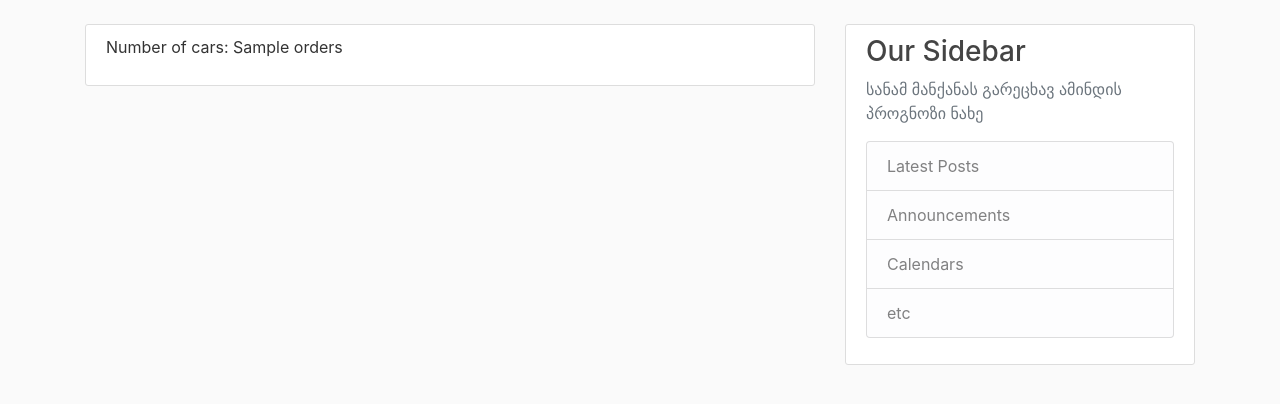
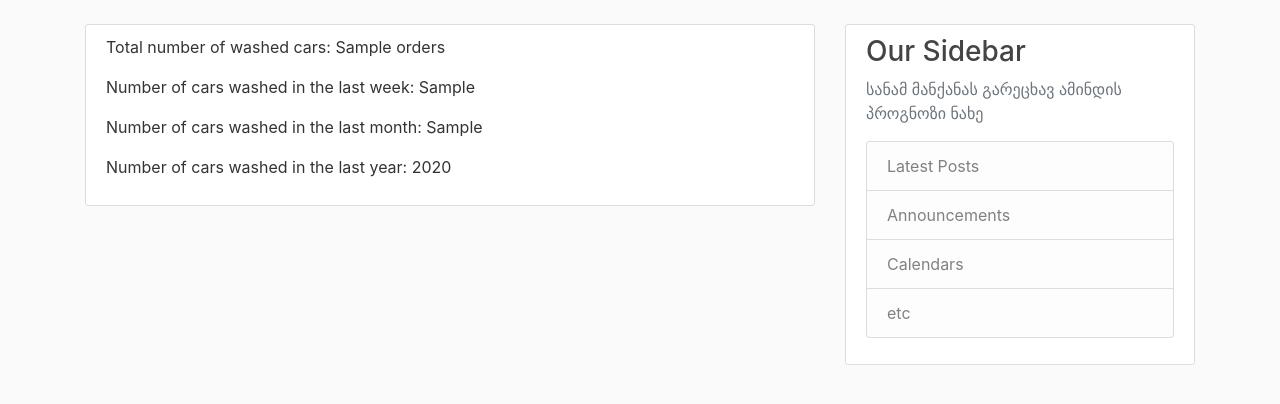
Before and after one commit to MariamKipshidze/car_wash, a Django app: template car_wash_app/templates/car_wash_app/employee_detail.html in a window 1280 px wide. Shown: the part 56-460 px from the top of the page. Run offline with Django 3.2, Linux system fonts and the light colour scheme; the template is opened without the code that fills it: most values are stand-ins (such as "Sample title", 1, 10 or a date in 2020); some libraries are stand-ins or nearby versions.

Commit message:
adding filters for orders to count last week, month and year washed  cars number

```diff
--- a/car_wash_app/templates/car_wash_app/employee_detail.html
+++ b/car_wash_app/templates/car_wash_app/employee_detail.html
@@ -1,7 +1,11 @@
 {% extends "car_wash_app/base.html" %}
 {% block content %}
 <article class="media content-section">
-    <p>Number of cars: {{orders}}</p>
-
+    <div>
+        <p>Total number of washed cars: {{orders}}</p>
+        <p>Number of cars washed in the last week: {{week_orders}}</p>
+        <p>Number of cars washed in the last month: {{month_orders}}</p>
+        <p>Number of cars washed in the last year: {{year_orders}}</p>
+    </div>
 </article>
 {% endblock content%}
```
Also changed, not shown: car_wash_app/views.py (+8 -3 lines).
